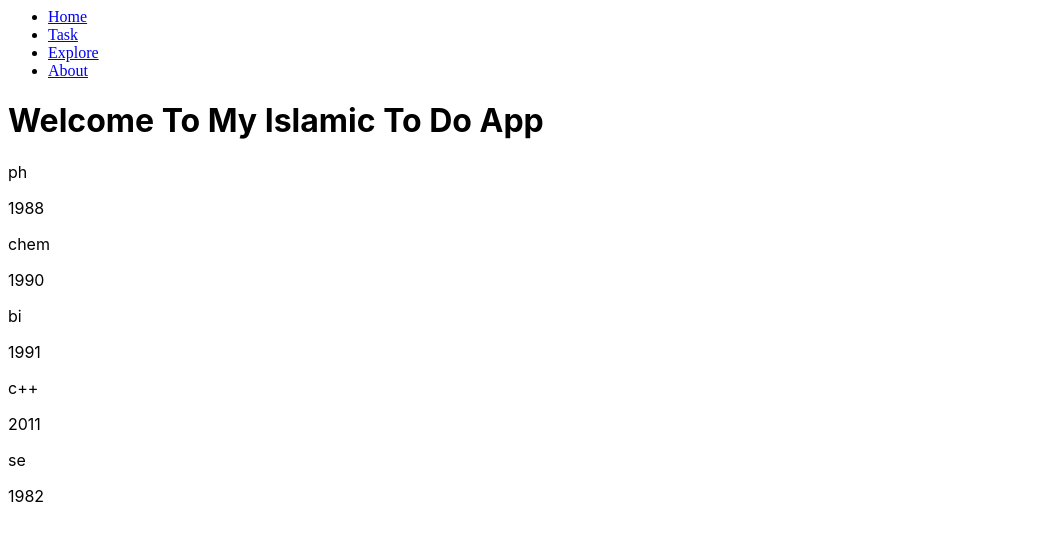
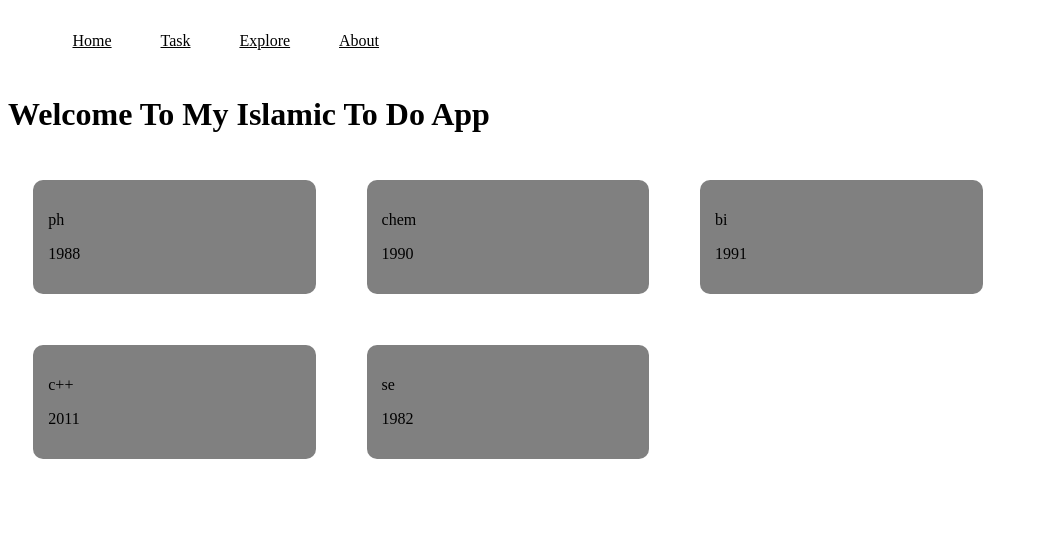
Before and after one commit to Semirakemal/NSDA-react-task-2, a React (Create React App) app: page / in a window 1280 px wide. Shown: the top 540 px of the page, without its empty margins (0-1038 px from the left). Built offline with nearby package versions, Linux system fonts and the light colour scheme.

Commit message:
Update style.css

```diff
--- a/src/style.css
+++ b/src/style.css
@@ -1,5 +1,26 @@
-h1,
-p {
-  font-family: -apple-system, BlinkMacSystemFont, 'Segoe UI', Roboto, Oxygen,
-    Ubuntu, Cantarell, 'Open Sans', 'Helvetica Neue', sans-serif;
+.card{
+  padding: 15px;
+  border-radius: 10px;
+  background-color: grey;
+  width:20%;
+  height: auto;
+  margin: 2%;
+  float:left;
+
 }
+
+ul{
+  list-style-type: none;
+  overflow: hidden;
+}
+
+li{
+  float: left;
+  margin: 2%;
+}
+
+li a{
+  display: block;
+  gap: 10px;
+  color: black;
+}
```
